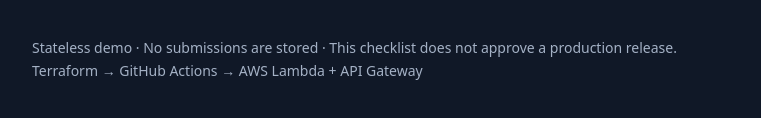
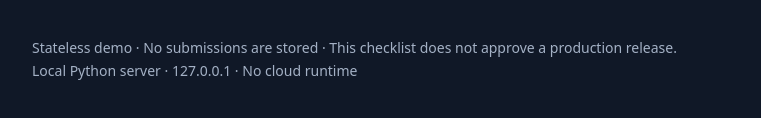
Before and after one commit to FrancoJim/portfolio-release-gate, a plain HTML site: page app/index.html in a window 1280 px wide. Shown: the part 666-784 px from the top of the page, without its empty margins (258-1019 px from the left). Drawn offline with Linux system fonts and the light colour scheme.

Commit message:
Correct reviewed checkout and local demo evidence claims

```diff
--- a/app/index.html
+++ b/app/index.html
@@ -1,4 +1,4 @@
 <!doctype html><html lang="en"><meta charset="utf-8"><meta name="viewport" content="width=device-width,initial-scale=1"><title>Release Gate | Platform demo</title>
 <style>body{margin:0;background:#101827;color:#e8eef8;font:18px/1.6 system-ui}main{max-width:700px;margin:8vh auto;padding:28px}small{color:#7dd3fc;letter-spacing:.1em}h1{font-size:48px;line-height:1.1}fieldset{border:1px solid #40516a;border-radius:12px;padding:24px}label{display:block;margin:14px 0}input{width:20px;height:20px;margin-right:12px}button{background:#7dd3fc;border:0;border-radius:8px;padding:14px 22px;font:inherit;font-weight:700;margin-top:22px;cursor:pointer}#result{padding:20px 0}footer{color:#a4b1c5;font-size:14px}a{color:#7dd3fc}</style>
 <main><small>HOCUS POCUS LABS / PLATFORM DEMO</small><h1>Ready to release?</h1><p>A small application. A repeatable delivery path. Check the four release controls below.</p>
-<form id="check"><fieldset><legend>Release checklist</legend><label><input type="checkbox" name="tests_passed">Tests pass</label><label><input type="checkbox" name="rollback_ready">Rollback is ready</label><label><input type="checkbox" name="backup_verified">Backup recovery is verified</label><label><input type="checkbox" name="owner_assigned">A release owner is assigned</label></fieldset><button>Check readiness</button></form><div id="result" role="status" aria-live="polite"></div><footer>Stateless demo · No submissions are stored · This checklist does not approve a production release.<br>Terraform → GitHub Actions → AWS Lambda + API Gateway</footer></main><script src="/app.js"></script></html>
+<form id="check"><fieldset><legend>Release checklist</legend><label><input type="checkbox" name="tests_passed">Tests pass</label><label><input type="checkbox" name="rollback_ready">Rollback is ready</label><label><input type="checkbox" name="backup_verified">Backup recovery is verified</label><label><input type="checkbox" name="owner_assigned">A release owner is assigned</label></fieldset><button>Check readiness</button></form><div id="result" role="status" aria-live="polite"></div><footer>Stateless demo · No submissions are stored · This checklist does not approve a production release.<br>Local Python server · 127.0.0.1 · No cloud runtime</footer></main><script src="/app.js"></script></html>
```
Also changed, not shown: 2 other files.
